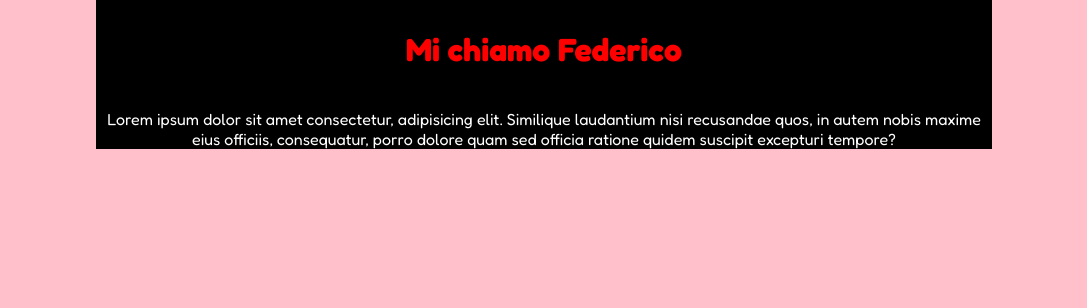
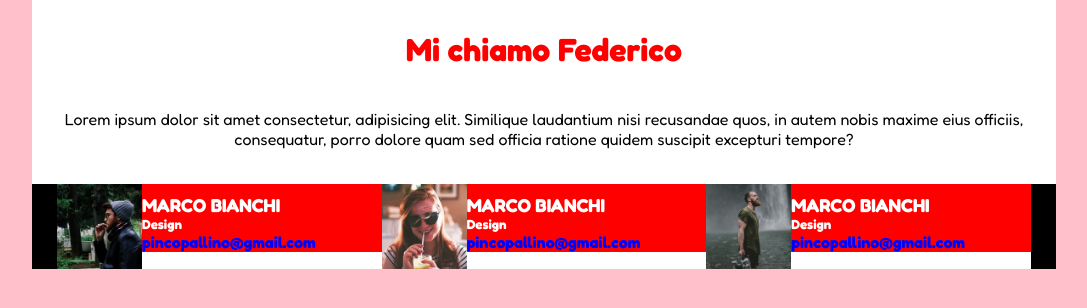
Before and after one commit to fede2796/html-css-float-cards, a plain HTML site: page assets/index.html in a window 1280 px wide. Shown: the whole page, without its empty margins (96-1183 px from the left). Drawn offline with Linux system fonts and the light colour scheme.

Commit message:
creazione sezioni

```diff
--- a/assets/css/index.css
+++ b/assets/css/index.css
@@ -10,9 +10,9 @@ body{
 }
 
 .container{
-    width: 70%;
+    width: 80%;
     margin: auto;
-    background-color: black;
+    background-color: white;
 
 }
 
@@ -22,8 +22,61 @@ h1{
     padding-top: 30px;
 }
 p{
-    color: white;
+    color: black;
     text-align: center;
     margin-top: 40px;
-    margin-bottom: 30px;
+    margin-bottom: 35px;
 }
+img{
+
+    height: 85px;
+
+}
+.col{
+    float: left;
+    padding: 0;
+    width: calc(100%/3);
+    background-color: white;
+
+}
+
+.clearfix::after{
+
+    content: "";
+    display: table;
+    clear: both;
+
+}
+
+.card{
+   background-color: red;
+
+}
+
+section{
+    padding: 0 25px;
+    background-color: black;
+
+}
+h3{
+    padding-top: 10px;
+    color: white;
+
+
+}
+
+.float-left img{
+    float: left;
+}
+h5{
+
+    color: white;
+
+
+}
+h4{
+    color: blue;
+}
+.content{
+
+}
--- a/assets/index.html
+++ b/assets/index.html
@@ -19,11 +19,75 @@
 </head>
 <body>
     <div class="container">
+
+        <!-- Creazione titolo -->
         <h1> Mi chiamo Federico</h1>
 
         <p>Lorem ipsum dolor sit amet consectetur, adipisicing elit. Similique laudantium nisi recusandae quos, in autem nobis maxime eius officiis, consequatur, porro dolore quam sed officia ratione quidem suscipit excepturi tempore?</p>
 
+        <!-- Creazione sezioni -->
+        <section class="clearfix">
+            <div class="col ">
+                <div class="card float-left ">
 
+                    <img src="img/male1.png" alt="male1">
+
+                    <div class="content">
+
+                        <h3><strong>MARCO BIANCHI</strong></h3>
+                        <h5>Design</h5>
+
+                        <h4>pincopallino@gmail.com</h4>
+
+                    </div>
+
+
+
+
+
+                </div>
+
+            </div>
+
+            <div class="col">
+                <div class="card float-left">
+
+                    <img src="img/female1.png" alt="female1">
+
+                    <div class="content">
+
+                        <h3><strong>MARCO BIANCHI</strong></h3>
+                        <h5>Design</h5>
+
+                        <h4>pincopallino@gmail.com</h4>
+
+                    </div>
+
+
+                </div>
+
+            </div>
+
+            <div class="col">
+                <div class="card float-left">
+
+                    <img src="img/male2.png" alt="male2">
+
+                    <div class="content">
+
+                        <h3><strong>MARCO BIANCHI</strong></h3>
+                        <h5>Design</h5>
+
+                        <h4>pincopallino@gmail.com</h4>
+
+                    </div>
+
+
+                </div>
+
+            </div>
+
+        </section>
     </div>
 </body>
 </html>
```
